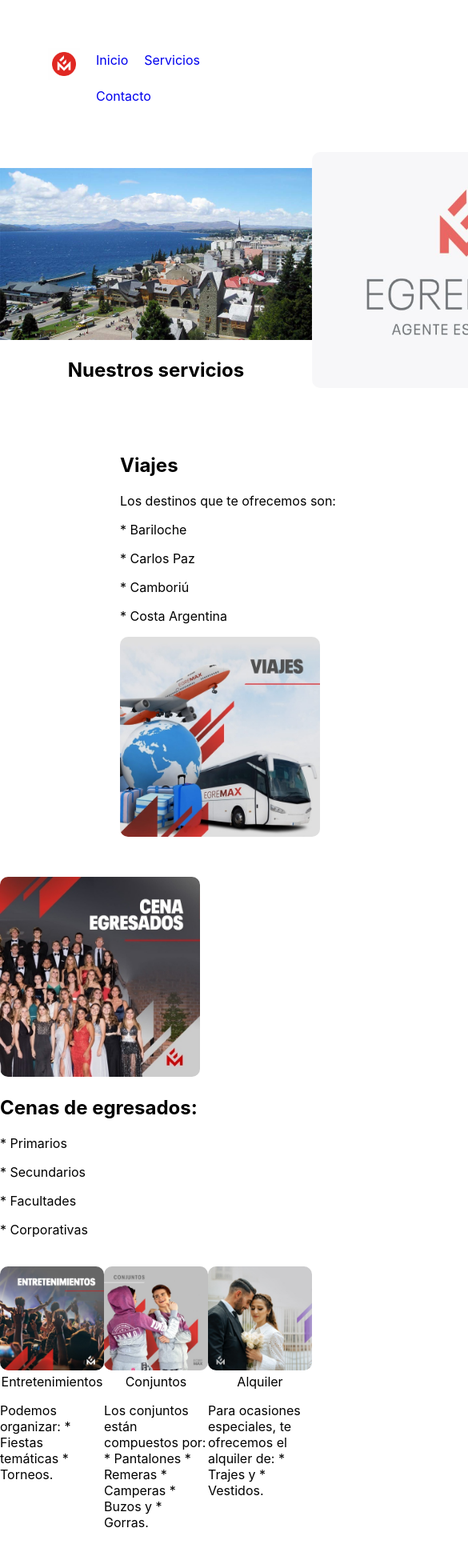
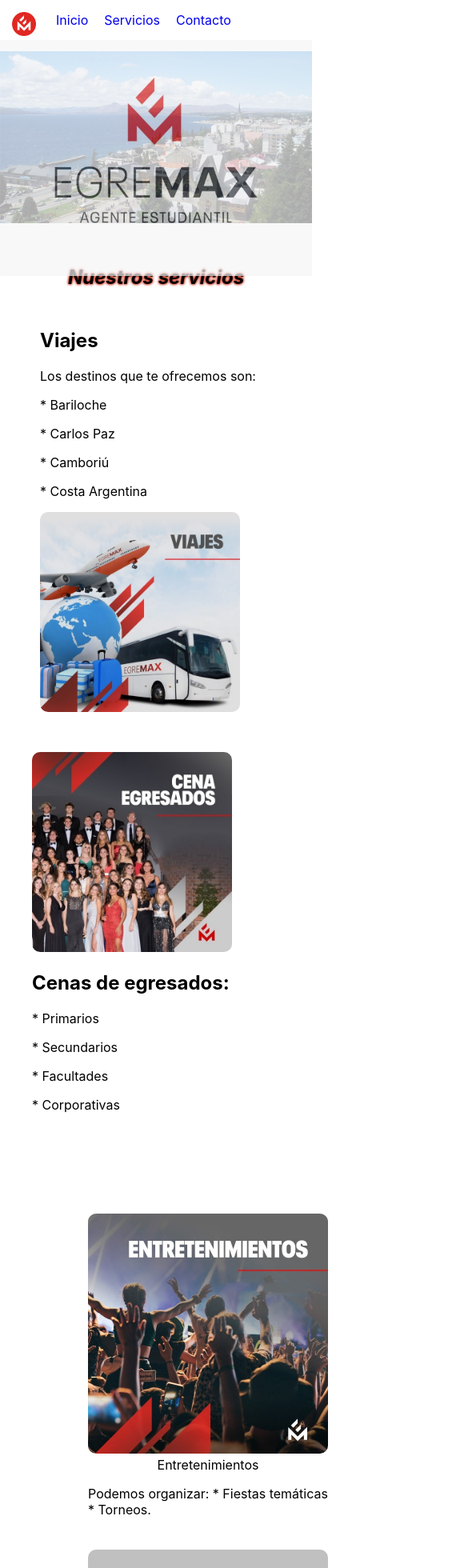
Before and after one commit to monicabatallanes/agencia-viajes, a React (Create React App) app: page / in a window 390 px wide. Shown: the top 1960 px of the page at 80% size, 585 px wide, since content can reach past the window. Before the commit the page ends 1913 px from the top, so only its background shows below. Built offline with nearby package versions, Linux system fonts and the light colour scheme.

Commit message:
chice modificaciones

```diff
--- a/src/Componentes/BarraNav.js
+++ b/src/Componentes/BarraNav.js
@@ -1,5 +1,5 @@
 import React from 'react';
-import { Navbar, Container, Nav} from 'react-bootstrap';
+import { Navbar, Nav} from 'react-bootstrap';
 import logo from '../Images/EgreMax-marca-Rojo-03.jpg';
 import './barraNav.css';
 
@@ -7,7 +7,7 @@
     return (
 
 
-        <Container className='container-nav'>
+        <Navbar className='container-nav'>
           <Navbar.Brand href="#home">
             <img className='logo' src={logo} alt='logoEgremax'/>
           </Navbar.Brand>
@@ -17,9 +17,7 @@
             <Nav.Link className='links' href="#servicios">Servicios</Nav.Link>
             <Nav.Link className='links' href="#contacto">Contacto</Nav.Link>
           </Nav>
-
-
-        </Container>
+        </Navbar>
 
 
     );
--- a/src/Componentes/Cards.js
+++ b/src/Componentes/Cards.js
@@ -7,7 +7,7 @@
 
 const Cards = () => {
     return (
-        <div>
+
           <CardGroup className='cardGroup'>
             <Card className='card'>
                <Card.Img className='imgCard' variant="top" src={entretenimientos} alt='entretenimientos'/>
@@ -46,7 +46,7 @@
               </Card.Body>
             </Card>
           </CardGroup>
-        </div>
+
     );
 }
 
--- a/src/Componentes/Hero.js
+++ b/src/Componentes/Hero.js
@@ -7,7 +7,7 @@
     return (
         <section className='containerHero'>
             <img className='imgHero'src={imagen} alt='bariloche' />
-            <img className='imgMarca' src={marca} alt="marca" />
+            <img className='imgMarca' src={marca} alt='marca' />
         </section>
     );
 };
--- a/src/Componentes/Viajes.js
+++ b/src/Componentes/Viajes.js
@@ -6,7 +6,7 @@
     return (
         <>
         <div className='titulo'>
-            <h1 >Nuestros servicios</h1>
+            <h1 className='text-white'>Nuestros servicios</h1>
         </div>
         <section className='container row'>
             <div className='viajes col'>
--- a/src/Componentes/cards.css
+++ b/src/Componentes/cards.css
@@ -2,7 +2,7 @@
     display: flex;
     flex-direction: row;
     justify-content: space-around;
-    margin-top: 20px;
+    margin: 50px;
 }
 
 .card{
@@ -21,3 +21,13 @@
     justify-content: center;
     align-items: center;
 }
+
+@media (max-width: 790px){
+    .cardGroup{
+        display: flex;
+        flex-direction: column;
+    }
+    .card{
+        margin: 60px;
+    }
+}
--- a/src/Componentes/cenas.css
+++ b/src/Componentes/cenas.css
@@ -1,6 +1,7 @@
 .container-cenas{
     display: flex;
     justify-content: space-around;
+    margin: 50px;
 }
 
 .img-cenas{
@@ -8,3 +9,10 @@
     height: 250px;
     border-radius: 10px;
 }
+
+@media (max-width: 560px){
+    .container-cenas{
+        flex-direction: column;
+        margin-left: 40px;
+    }
+}
--- a/src/Componentes/hero.css
+++ b/src/Componentes/hero.css
@@ -1,20 +1,29 @@
 .imgHero{
     position: relative;
-    margin-top: 20px;
     width: 100%;
 }
 
 .imgMarca{
-    width: 100%;
-    height: 90%;
     position: absolute;
     opacity: 70%;
-    border-radius: 10px;
+    right: 0;
+    top: 50px;
+    z-index: 1;
+    width: 100%;
+    height: 115%;
 }
 
-@media (max-width: 560px){
+@media (max-width: 740px){
     .imgMarca{
         width: 100%;
         height: 35%;
     }
 }
+
+@media (min-width: 741px) and (max-width: 1024px){
+    .imgMarca{
+        width: 100%;
+        height: 50%;
+    }
+
+}
--- a/src/Componentes/viajes.css
+++ b/src/Componentes/viajes.css
@@ -1,16 +1,20 @@
 .titulo{
     width: 100%;
     height: fit-content;
+    margin-top: 30px;
     display: flex;
     justify-content: center;
     align-items: center;
+    font-size: xx-large;
+    font-style: italic;
+    text-shadow: 0 0 0.2em rgb(197, 60, 41), 0 0 0.2em rgb(197, 60, 41), 0 0 0.2em rgb(197, 60, 41);
 }
 
 .container{
     display: flex;
     flex-wrap: nowrap;
     justify-content: space-around;
-    margin: 50px;
+    margin: 70px;
 }
 
 .viajes{
@@ -31,7 +35,12 @@
     .titulo{
         font-size: medium;
     }
-    section{
+    .container{
         flex-direction: column;
+        justify-content: center;
+        margin: 10px;
+    }
+    .viajes{
+        margin-left: 40px;
     }
 }
```
